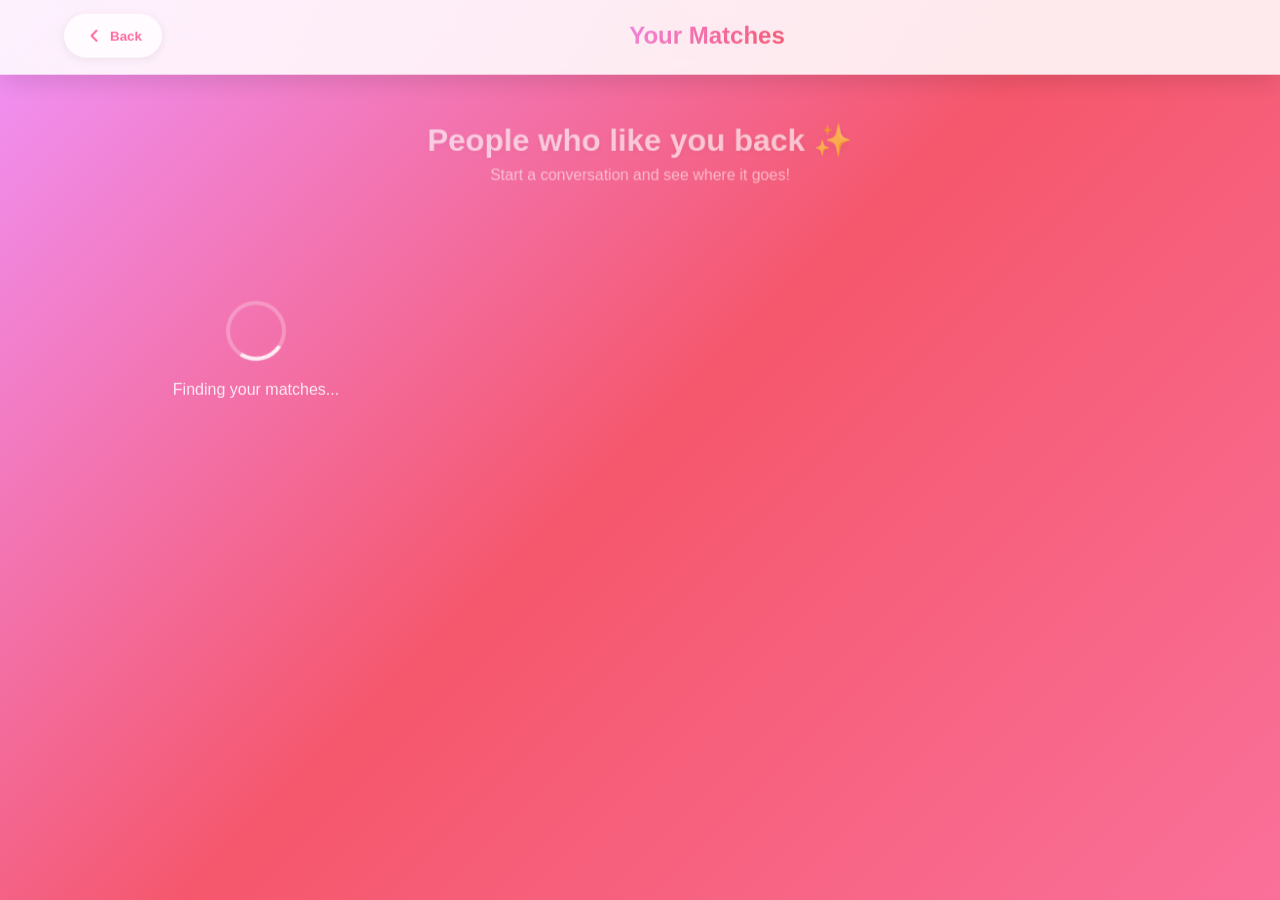
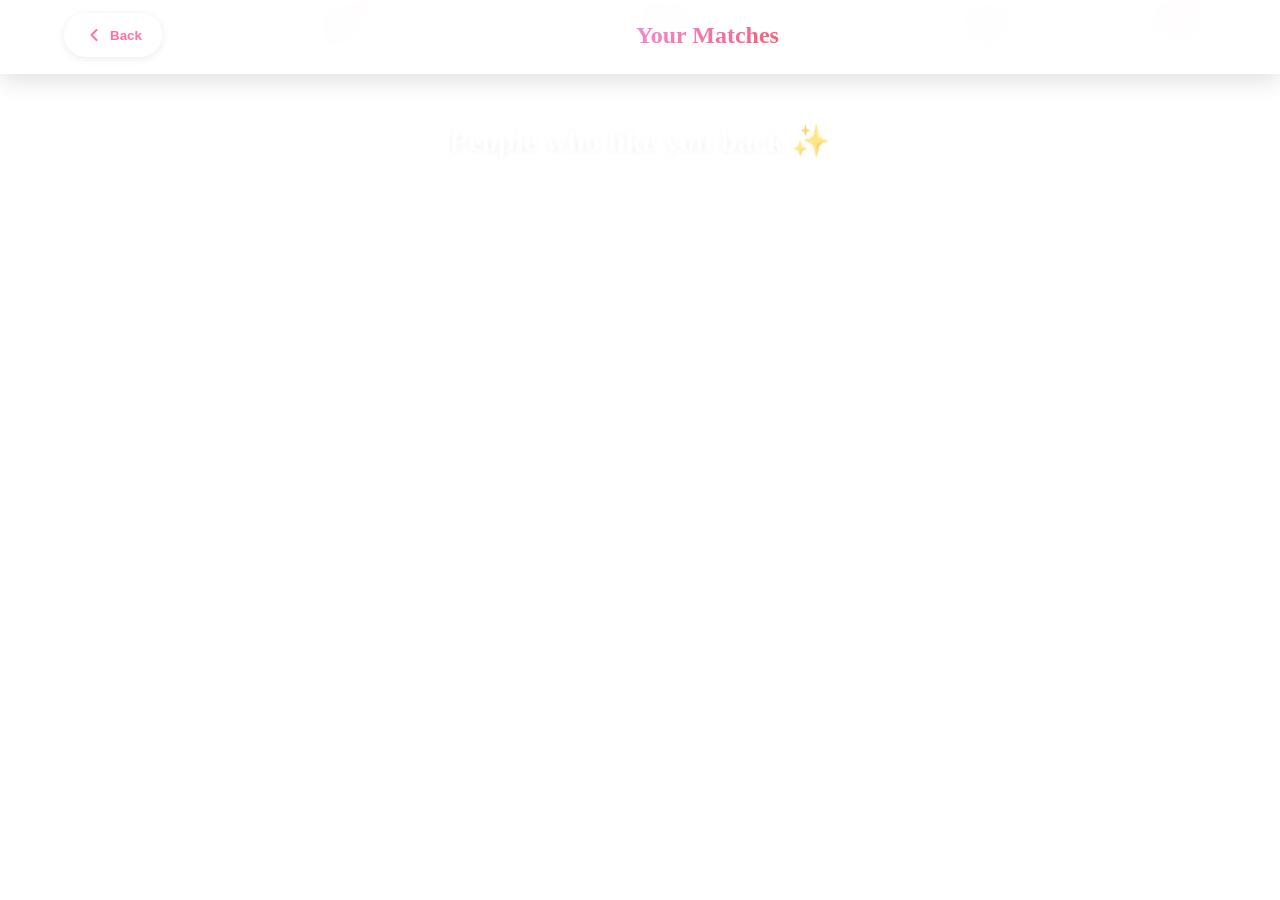

initial commit

--- a/matches.css
+++ b/matches.css
@@ -19,12 +19,11 @@
   --transition: all 0.3s cubic-bezier(0.4, 0, 0.2, 1);
 }
 
-body {
+.matches-page {
   font-family: -apple-system, BlinkMacSystemFont, 'Segoe UI', Roboto, 'Helvetica Neue', Arial, sans-serif;
-  background: linear-gradient(135deg, #f093fb 0%, #f5576c 50%, #fa709a 100%);
-  background-attachment: fixed;
+  background: #09080f;
   min-height: 100vh;
-  overflow-x: clip;  /* clip horizontal scroll but don't clip positioned children like badges */
+  width: 100%;
 }
 
 /* ===============================
@@ -433,15 +432,6 @@ body {
   .empty-state       { padding: 40px 24px; }
 }
 
-/* ===============================
-   Scrollbar
-=============================== */
-::-webkit-scrollbar       { width: 10px; }
-::-webkit-scrollbar-track { background: rgba(255,255,255,0.1); }
-::-webkit-scrollbar-thumb {
-  background: linear-gradient(135deg, #f093fb, #f5576c);
-  border-radius: 10px;
-}
-::-webkit-scrollbar-thumb:hover {
-  background: linear-gradient(135deg, #e084eb, #e5466c);
-}
+/* Scrollbar rules removed — were unscoped bare ::-webkit-scrollbar selectors
+   that leaked globally via layout.tsx and created a pink bar on every page.
+   The global scrollbar theme is defined in style.css instead. */
